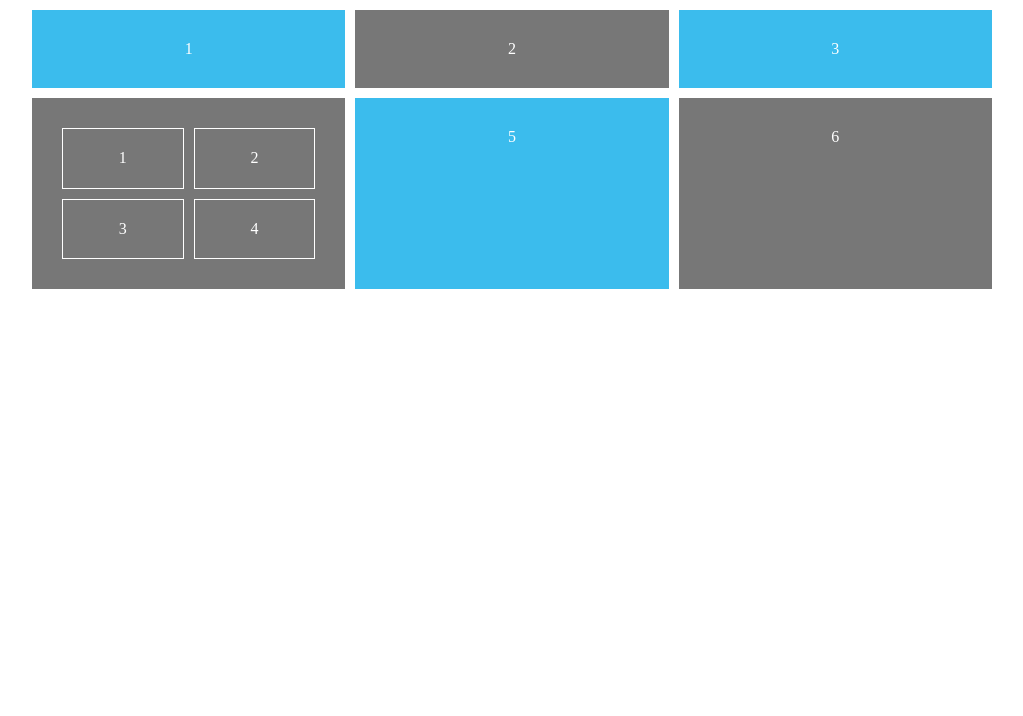
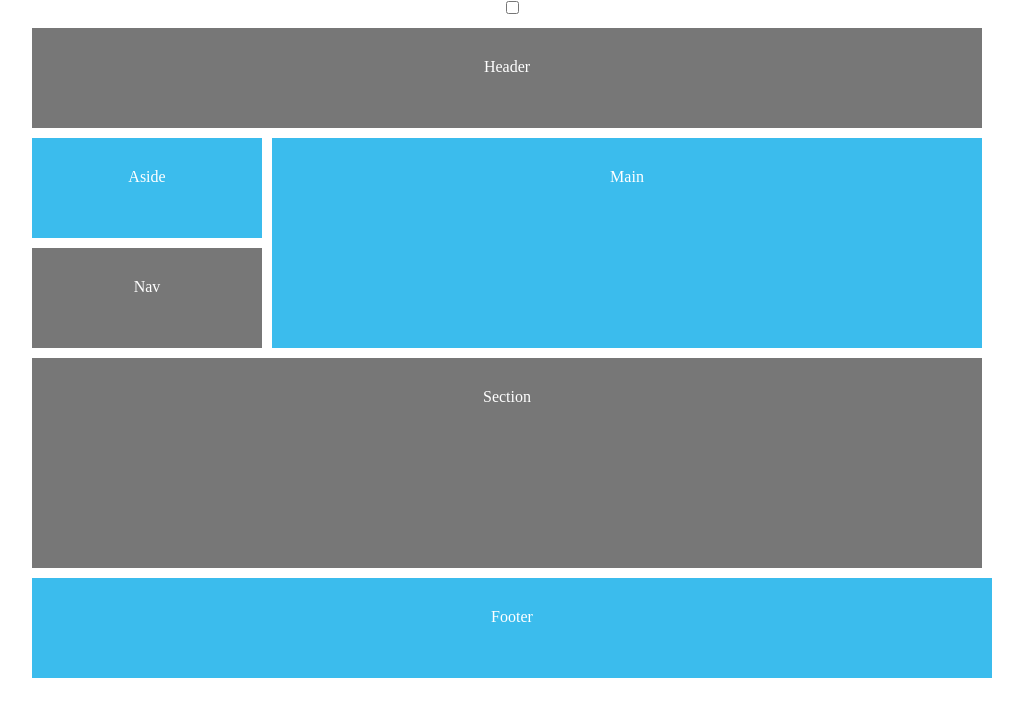
Before and after one commit to rakib2067/Portfolio, a plain HTML site: page shadow.html in a window 1280 px wide. Shown: the whole page, without its empty margins (128-1151 px from the left). Drawn offline with Linux system fonts and the light colour scheme.

Commit message:
12 columns grid with toggled layout option

```diff
--- a/css/test.css
+++ b/css/test.css
@@ -66,33 +66,57 @@ body {
   margin: 0 auto;
   margin-top: 10px;
   display: grid;
-  grid-template-columns: repeat(3, 1fr);
+  grid-template-columns: repeat(12, 1fr);
+  grid-auto-rows: minmax(100px, auto);
   grid-gap: 10px;
+  position: relative;
 }
-.content div {
+.content > * {
   background-color: #3bbced;
   padding: 30px;
 }
-.content div:nth-child(even) {
+.grid {
+  position: absolute;
+  display: grid;
+  top: 0;
+  left: 0;
+  grid-template-columns: repeat(12, 1fr);
+  grid-auto-rows: minmax(100%, auto);
+  width: 100%;
+  height: 100%;
+  background: transparent;
+  padding: 0;
+  display: none;
+}
+.grid p {
+  border: 1px solid;
+  margin: 0;
+  background-color: #000;
+  opacity: 0.2;
+}
+input:checked + .content .grid {
+  display: grid;
+}
+.content > :nth-child(even) {
   background-color: #777;
 }
-.one {
+header {
+  grid-column: 1/13;
 }
-.two {
+main {
+  grid-column: 4/13;
+  grid-row: 2/4;
 }
-.three {
+aside {
+  grid-column: 1/4;
 }
-.four {
-  display: grid;
-  grid-template-columns: repeat(2, 1fr);
-  grid-gap: 10px;
+section {
+  grid-row: 4/6;
+  grid-column: 1/13;
 }
-.four p {
-  border: 1px solid white;
-  padding: 20px;
-  margin: 0;
+nav {
+  grid-column: 1/4;
 }
-.five {
+footer {
+  grid-column: 1/14;
 }
-.six {
-}
--- a/shadow.html
+++ b/shadow.html
@@ -10,18 +10,28 @@
   </head>
   <body>
     <!-- <div class="container"></div> -->
+    <input type="checkbox" name="" id="" />
     <div class="content">
-      <div class="one">1</div>
-      <div class="two">2</div>
-      <div class="three">3</div>
-      <div class="four">
-        <p>1</p>
-        <p>2</p>
-        <p>3</p>
-        <p>4</p>
+      <div class="grid">
+        <p></p>
+        <p></p>
+        <p></p>
+        <p></p>
+        <p></p>
+        <p></p>
+        <p></p>
+        <p></p>
+        <p></p>
+        <p></p>
+        <p></p>
+        <p></p>
       </div>
-      <div class="five">5</div>
-      <div class="six">6</div>
+      <header>Header</header>
+      <main>Main</main>
+      <section>Section</section>
+      <aside>Aside</aside>
+      <nav>Nav</nav>
+      <footer>Footer</footer>
     </div>
   </body>
 </html>
```
